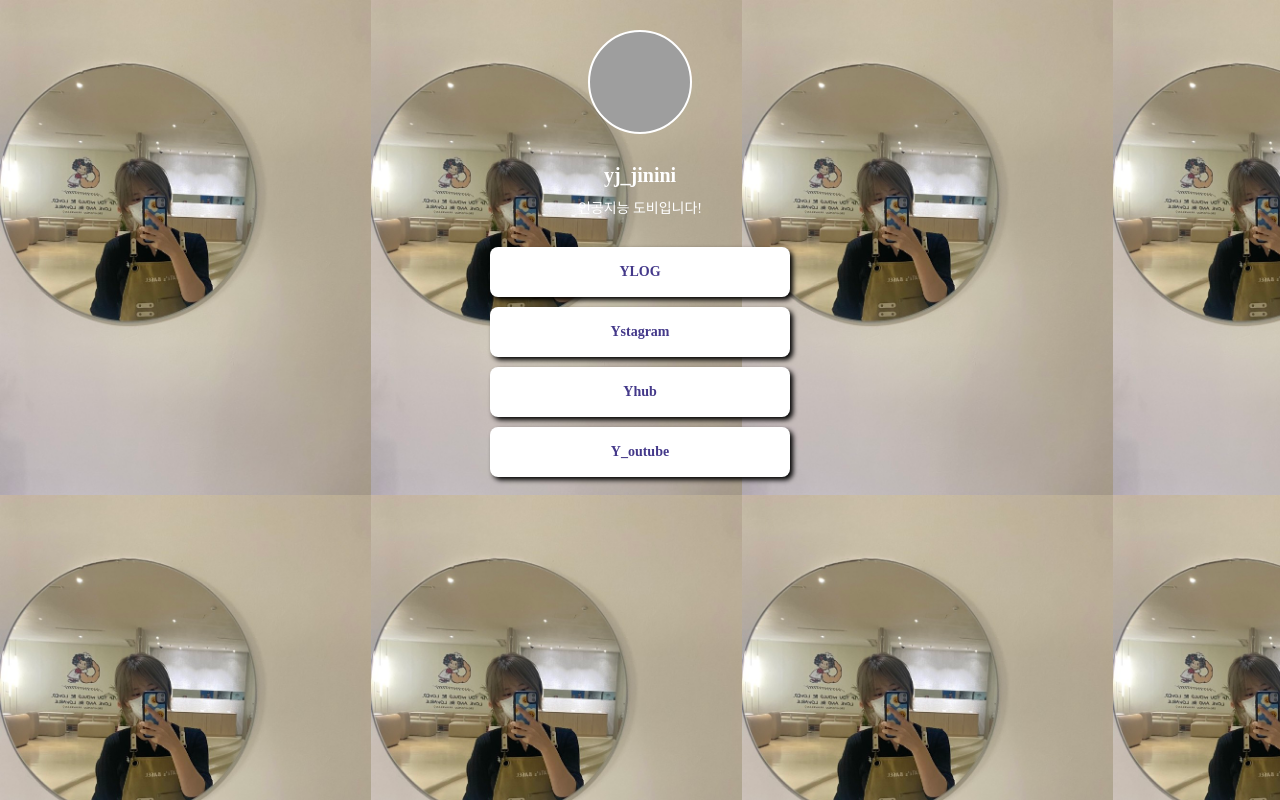
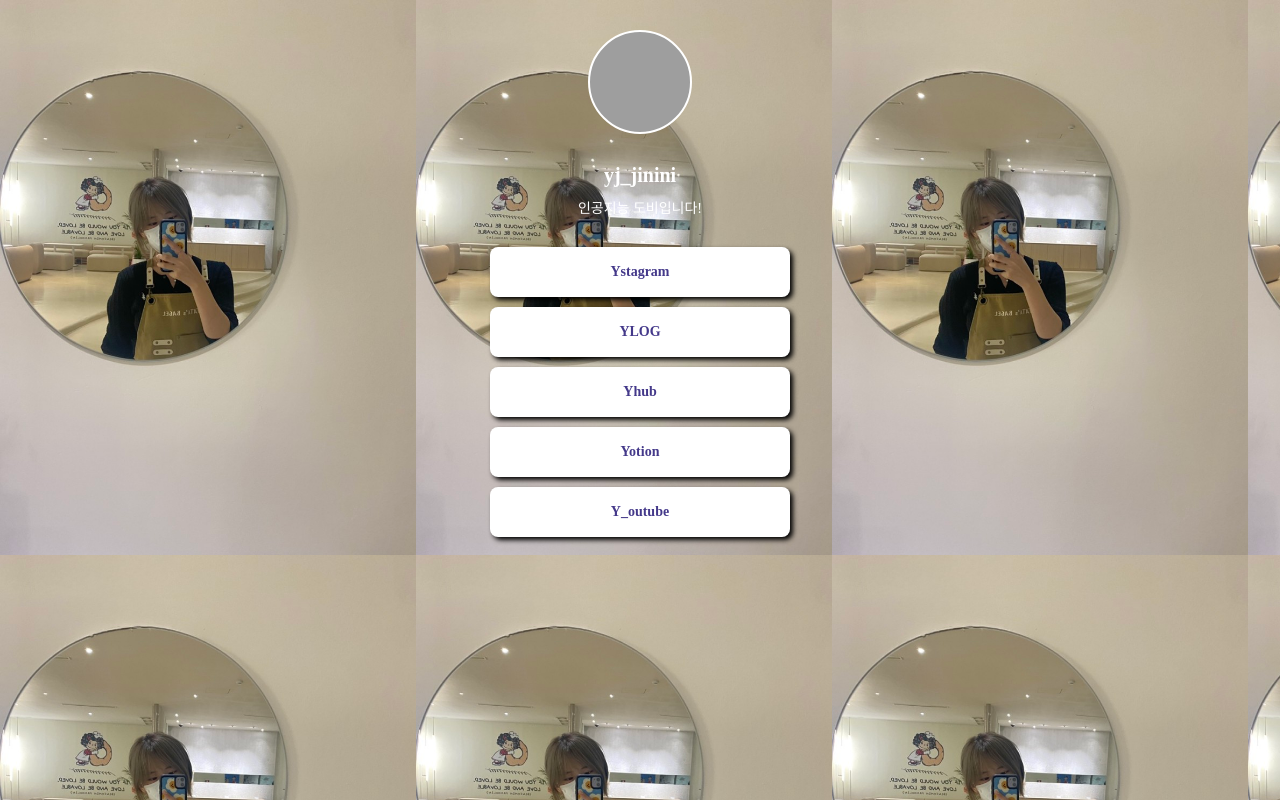
Before and after one commit to YeJinPaark/profile, a plain HTML site: page index.html in a window 1280 px wide. Drawn offline with Linux system fonts and the light colour scheme; grey boxes are pictures that could not be loaded; a web font is replaced by a local one.

Commit message:
Update index.html
adds notion link

```diff
--- a/index.html
+++ b/index.html
@@ -114,9 +114,10 @@
             <h1 class="main">yj_jinini</h1>
             <p class="sub">인공지능 도비입니다!</p>
 
+            <a target="_blank" href="https://www.instagram.com/yj_jinini">Ystagram</a>
             <a target="_blank" href="https://blog.naver.com/2322725">YLOG</a>
-            <a target="_blank" href="https://www.instagram.com/yj_jinini">Ystagram</a>
             <a target="_blank" href="https://github.com/YeJinPaark">Yhub</a>
+            <a target="_blank" href="https://www.notion.so/Yejin-P-2885b81e51b64be8845b6a6de503ddcd">Yotion</a>
             <a target="_blank" href="https://youtube.com/channel/UCIdwe2jh6uZu7VWAG9MBzUw">Y_outube</a>
             </div>
 
```
